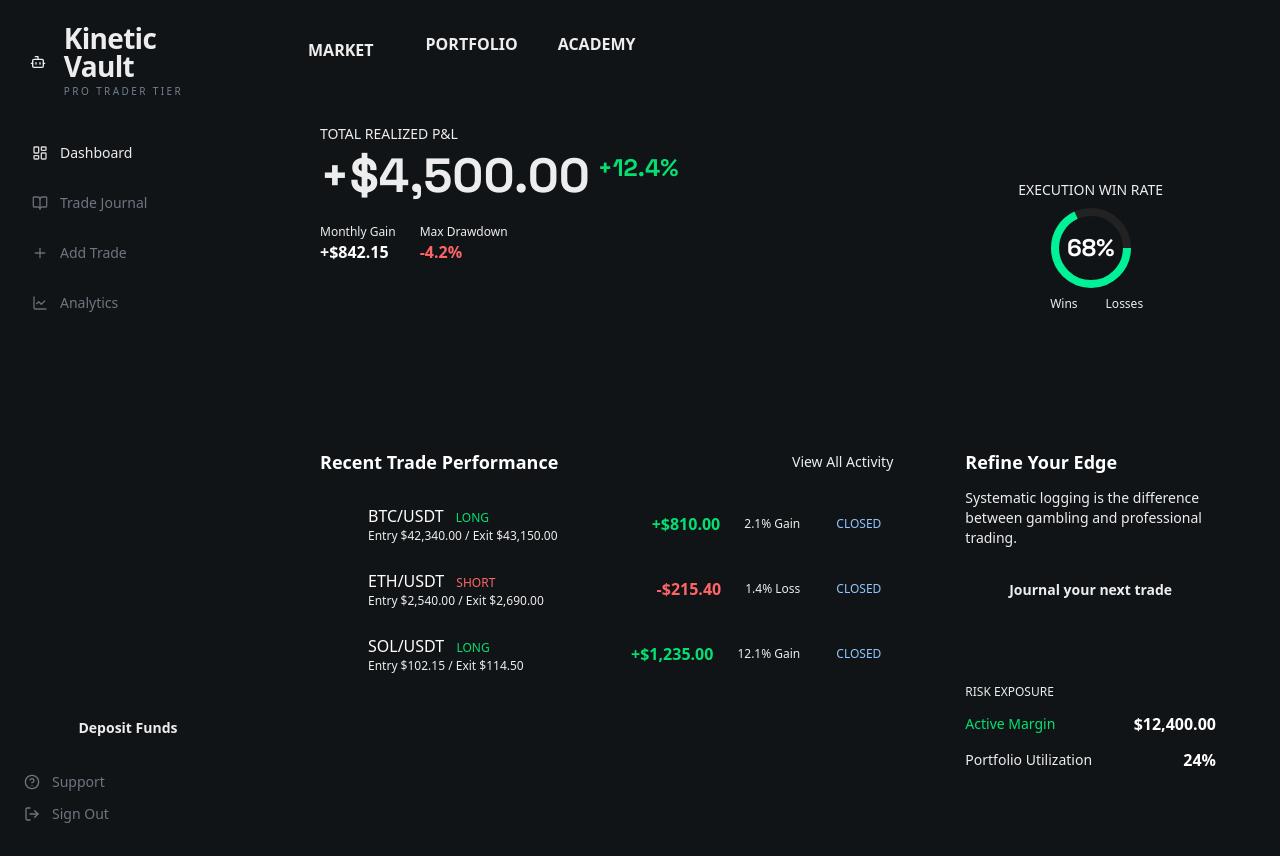
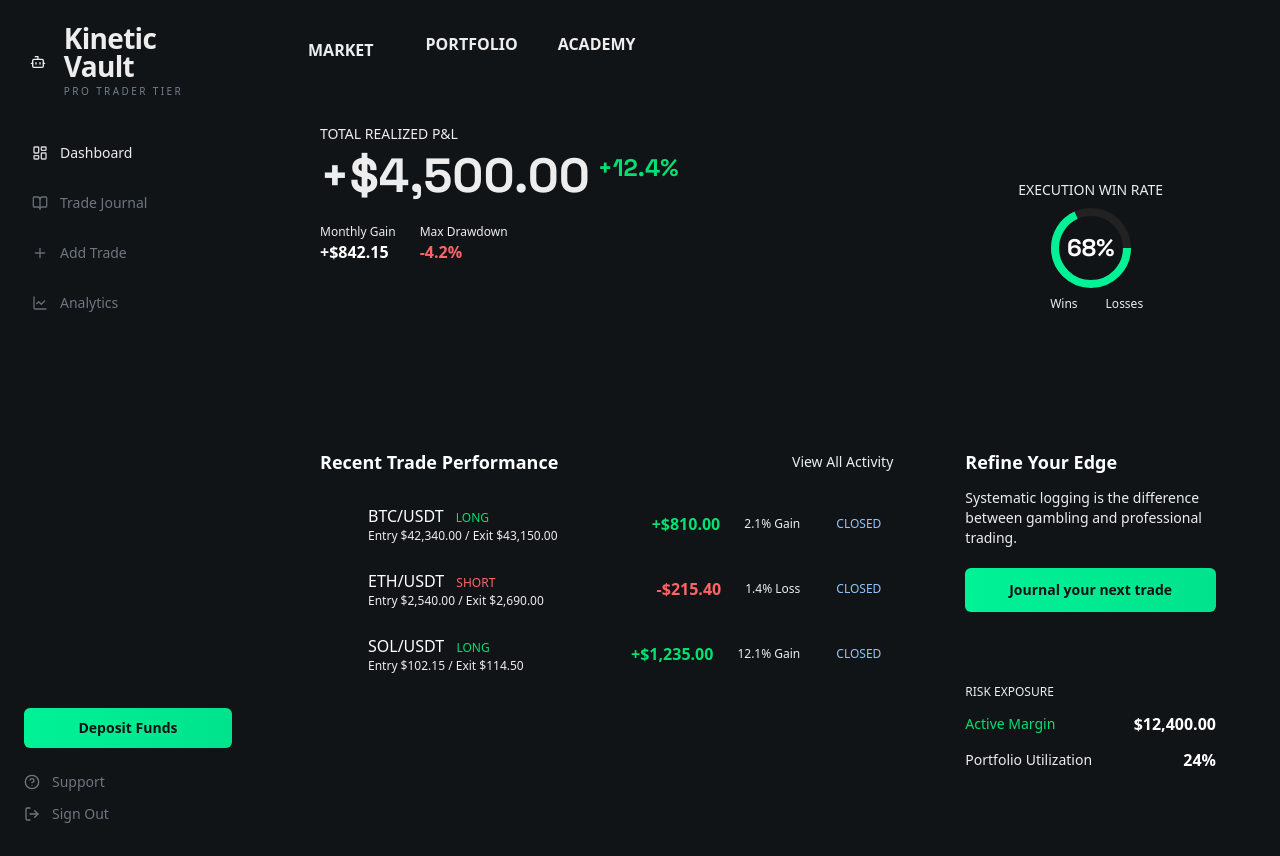
Before and after one commit to wp-wachi/my-trading-app, a Next.js app: page / in a window 1280 px wide. Built offline with nearby package versions, Linux system fonts and the light colour scheme.

Commit message:
Fix button style

```diff
--- a/src/components/ui/Button.tsx
+++ b/src/components/ui/Button.tsx
@@ -8,17 +8,18 @@ interface ButtonProps extends ButtonHTMLAttributes<HTMLButtonElement> {
 }
 
 const baseStyles =
-  "inline-flex items-center justify-center gap-2 font-semibold transition outline-none focus-visible:ring-1 focus-visible:ring-primary_container/20 disabled:pointer-events-none disabled:opacity-50";
+  "inline-flex items-center justify-center gap-2 font-sans font-semibold transition outline-none focus-visible:ring-1 focus-visible:ring-[color:var(--primary-container)]/20 disabled:pointer-events-none disabled:opacity-50";
 
 const variantStyles: Record<NonNullable<ButtonProps["variant"]>, string> = {
   primary:
-    "bg-gradient-to-r from-primary_container to-primary_fixed_dim text-on_primary_fixed hover:brightness-105 active:scale-[0.99] shadow-ambient",
+    "bg-[linear-gradient(90deg,var(--primary-container),var(--primary-fixed-dim))] text-[color:var(--on-primary-fixed)] hover:brightness-105 active:scale-[0.99] shadow-ambient",
   secondary:
-    "bg-secondary_container text-on_secondary_container hover:brightness-105 active:scale-[0.99]",
-  tertiary: "bg-transparent text-surface_tint hover:text-primary_container",
+    "bg-secondary_container text-[color:var(--on-secondary-container)] hover:brightness-105 active:scale-[0.99]",
+  tertiary:
+    "bg-transparent text-[color:var(--surface-tint)] hover:text-[color:var(--primary-container)]",
   surface:
-    "bg-surface_container text-on_surface hover:bg-surface_container_highest",
-  icon: "bg-surface_container text-on_surface_variant hover:bg-surface_container_highest hover:text-on_surface",
+    "bg-surface_container text-[color:var(--on-surface)] hover:bg-surface_container_highest",
+  icon: "bg-surface_container text-[color:var(--on-surface-variant)] hover:bg-surface_container_highest hover:text-[color:var(--on-surface)]",
 };
 
 const sizeStyles: Record<NonNullable<ButtonProps["size"]>, string> = {
```
